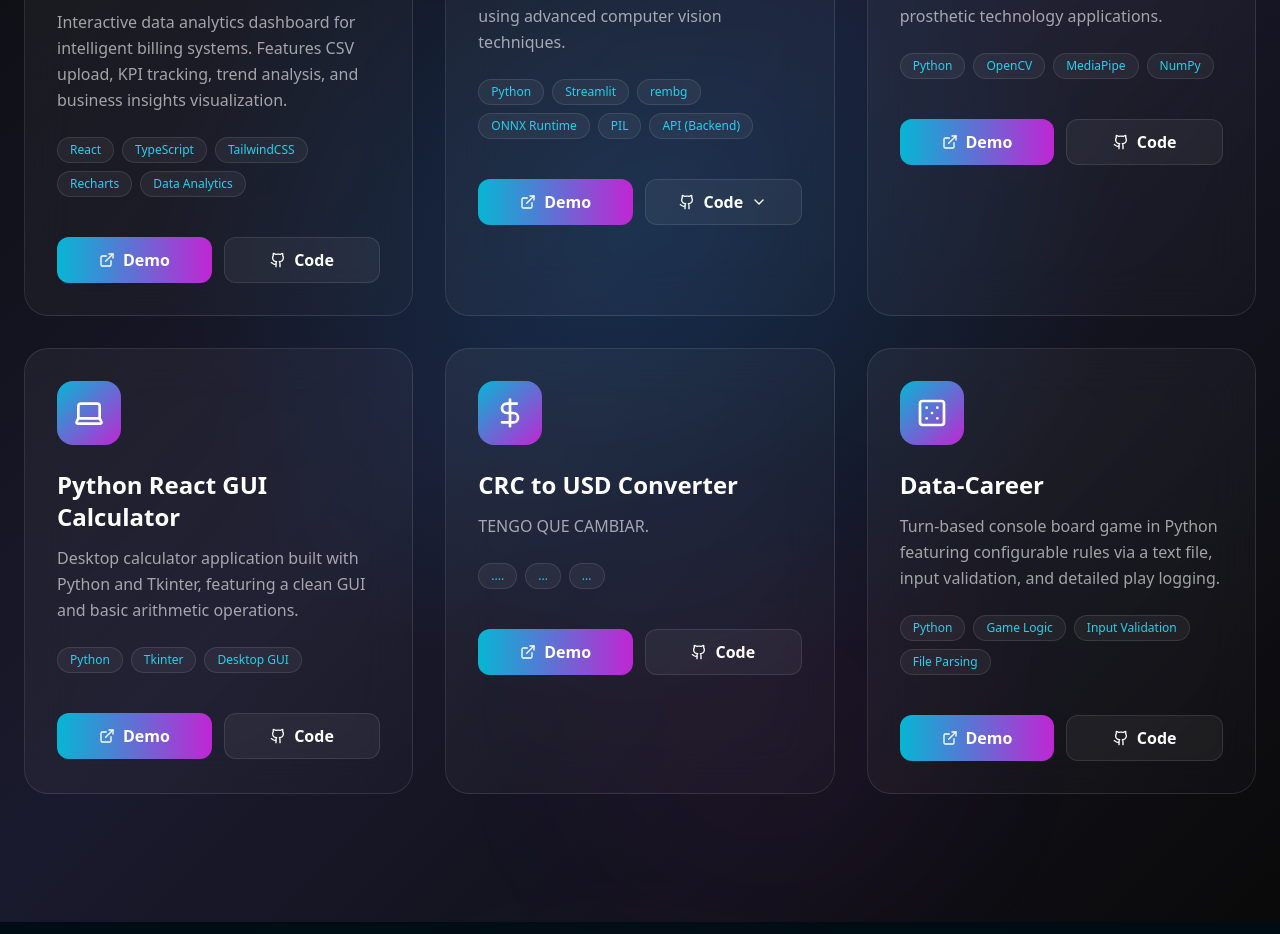
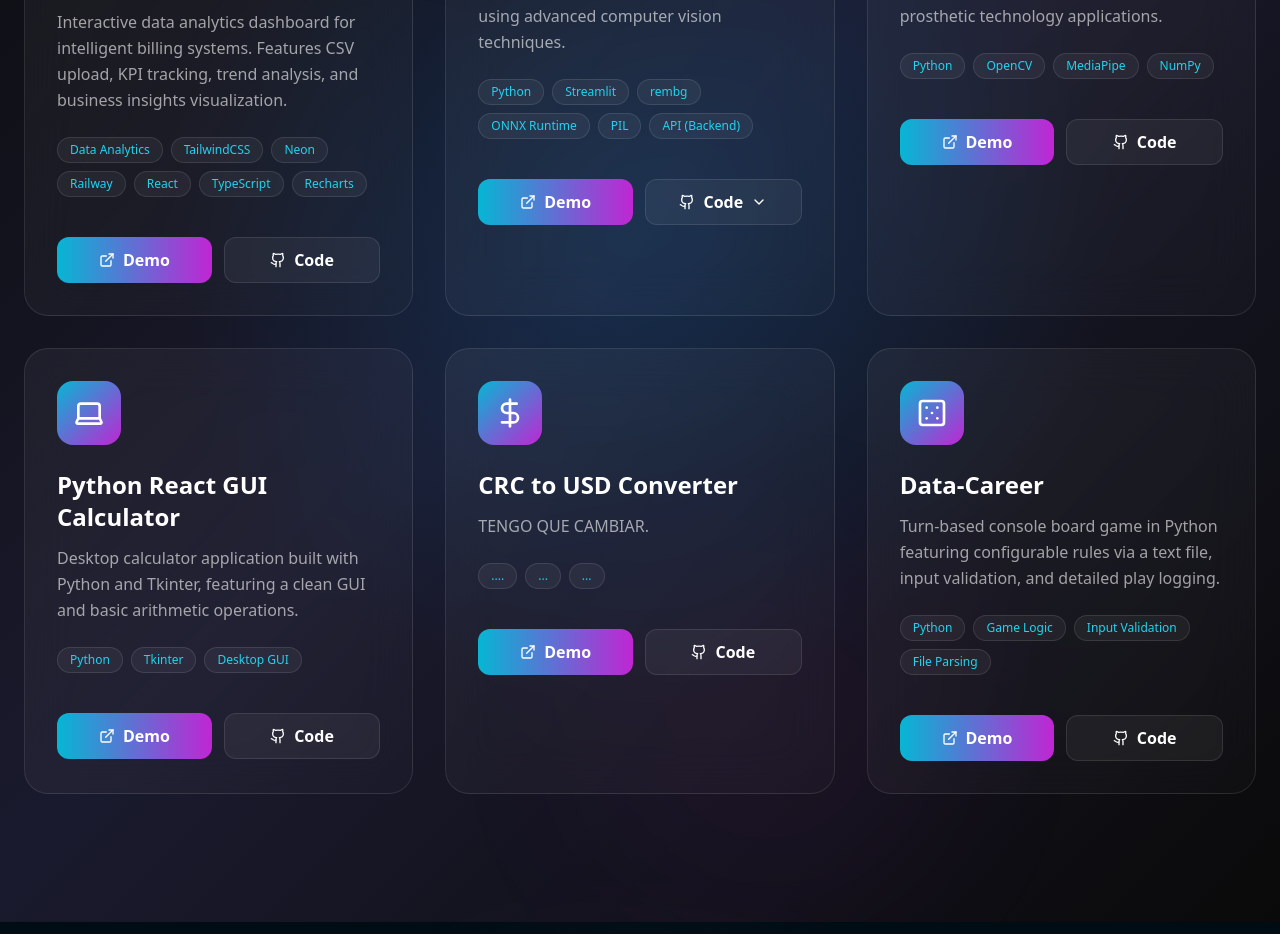
Before and after one commit to YordinZ/PORTFOLIO, a React (Vite) app: page / in a window 1280 px wide. Shown: the part 1260-2194 px from the top of the page. Built offline with nearby package versions, Linux system fonts and the light colour scheme.

Commit message:
update dash

```diff
--- a/src/components/Projects.tsx
+++ b/src/components/Projects.tsx
@@ -61,7 +61,7 @@ const Projects = () => {
         title: "Insightful Billing Dashboard",
         icon: BarChart3,
         description: "Interactive data analytics dashboard for intelligent billing systems. Features CSV upload, KPI tracking, trend analysis, and business insights visualization.",
-        tags: ["React", "TypeScript", "TailwindCSS", "Recharts", "Data Analytics"],
+        tags: ["Data Analytics", "TailwindCSS", "Neon", "Railway", "React", "TypeScript", "Recharts"],
         demoUrl: "https://yordinz.github.io/Dashboard/",
         code: { kind: "single", url: "https://github.com/YordinZ/Dashboard" },
       },
```
Also changed, not shown: 2 other files (tests, documents, lock files or other folders).
